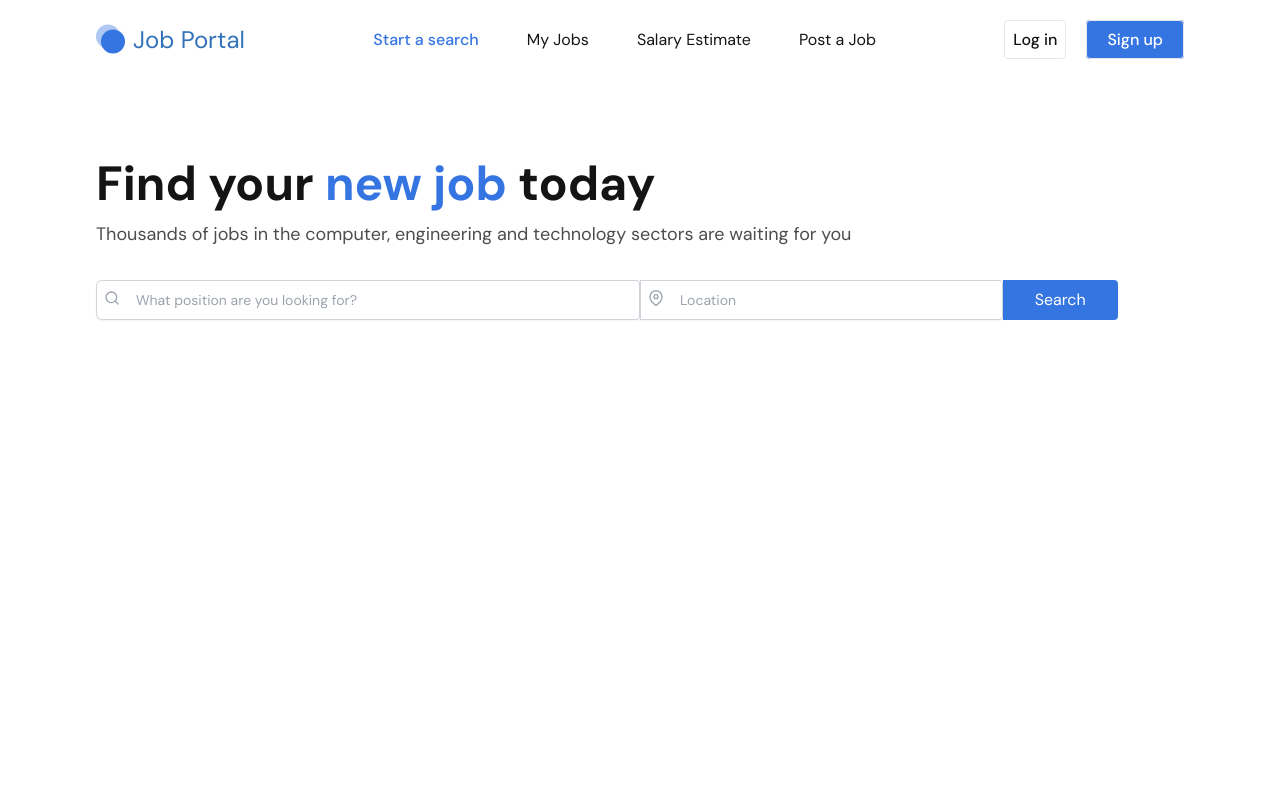
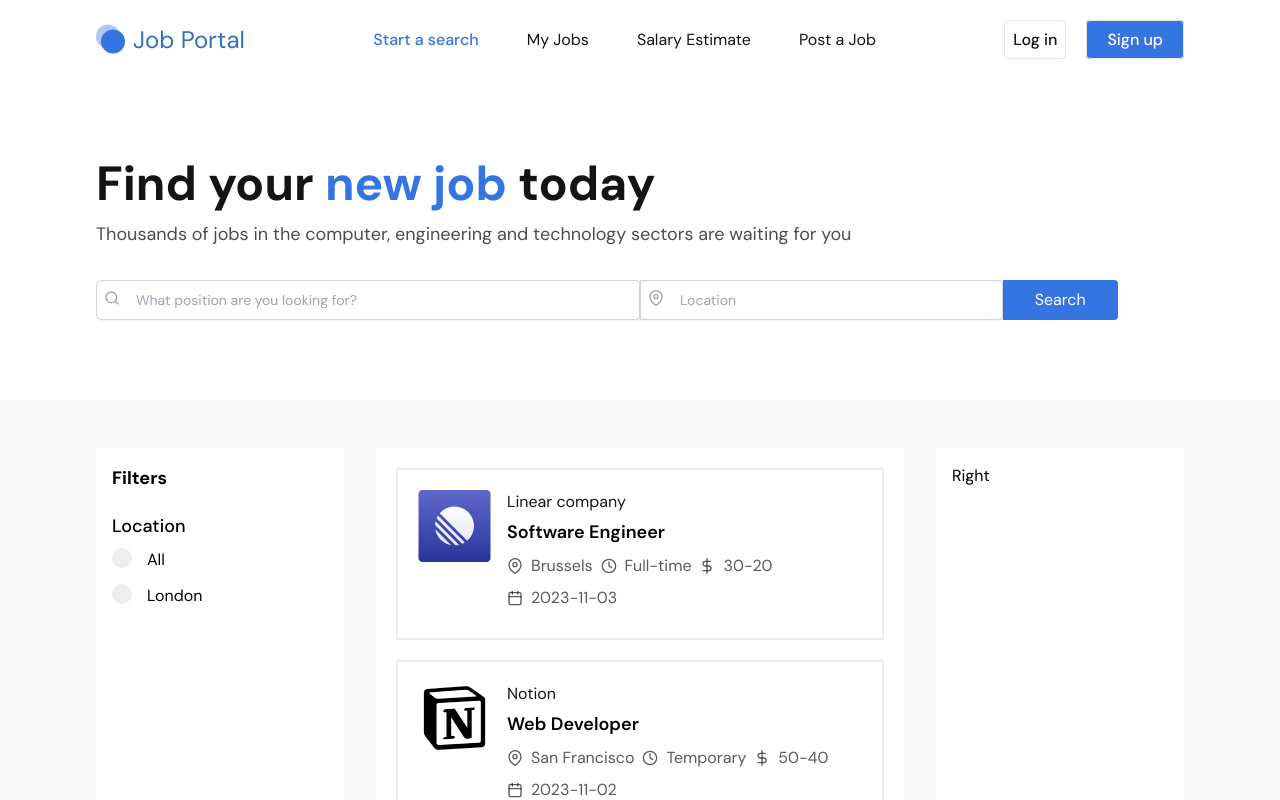
Before and after one commit to Unaisnml/Job-App, a React (Vite) app: page / in a window 1280 px wide. Shown: the top 800 px of the page. Built offline with nearby package versions, Linux system fonts and the light colour scheme.

Commit message:
cards fininshed

```diff
--- a/src/Pages/Home.jsx
+++ b/src/Pages/Home.jsx
@@ -1,6 +1,8 @@
 import { useEffect, useState } from "react"
 import Banner from "../components/Banner"
 import Card from "../components/Card"
+import Jobs from "./Jobs"
+import Sidebar from "../sidebar/Sidebar"
 
 const Home = () => {
   const [selectedCategory, setSeletedCategory] = useState(null)
@@ -60,6 +62,23 @@ const Home = () => {
   return (
     <div>
         <Banner query={query} handleInputChange={handleInputChange}/>
+    {/* main content */}
+        <div className="bg-[#FAFAFA] md:grid grid-cols-4 gap-8 lg:px-24 px-4 py-12">
+
+          {/* left side */}
+          <div className="bg-white p-4 rounded">
+            <Sidebar handleChange={handleChange} handleClick={handleClick}/>
+            </div>
+
+          {/* job cards */}
+          <div className="col-span-2 bg-white p4 rounded-sm">
+          <Jobs result = {result}/>
+          </div>
+
+          {/* right side */}
+          <div className="bg-white p-4 rounded">Right</div>
+
+        </div>
     </div>
   )
 }
--- /dev/null
+++ b/src/Pages/Jobs.jsx
@@ -0,0 +1,9 @@
+import React from 'react'
+
+const Jobs = ({result}) => {
+  return (
+    <div>{result}</div>
+  )
+}
+
+export default Jobs
--- a/src/components/Card.jsx
+++ b/src/components/Card.jsx
@@ -1,8 +1,30 @@
 import React from 'react'
+import { FiCalendar, FiClock, FiDollarSign, FiMapPin } from 'react-icons/fi';
+import {Link} from 'react-router-dom'
 
 const Card = ({data}) => {
+ const {companyName, jobTitle, companyLogo,maxPrice, minPrice,salaryType, jobLocation,postingDate, employmentType,description} =data;
   return (
-    <div>Card</div>
+
+    <section className='card'>
+      <Link to={"/"} className='flex gap-4 flex-col sm:flex-row items-start'>
+        <img src={companyLogo} alt="" />
+        <div >
+          <h4 className='text-primary mb-1'>{companyName}</h4>
+          <h3 className='text-lg font-semibold mb-2'>{jobTitle}</h3>
+
+          <div className='text-primary/70 text-base flex flex-wrap gap-2 mb-2'>
+            <span className='flex items-center gap-2'><FiMapPin/>{jobLocation}</span>
+            <span className='flex items-center gap-2'><FiClock/> {employmentType}</span>
+            <span className='flex items-center gap-2'><FiDollarSign/> {maxPrice}-{minPrice}</span>
+            <span className='flex items-center gap-2'><FiCalendar/> {postingDate}</span>
+
+
+
+          </div>
+        </div>
+      </Link>
+    </section>
   )
 }
 
--- /dev/null
+++ b/src/components/InputField.jsx
@@ -0,0 +1,12 @@
+import React from 'react'
+
+const InputField = ({handleChange, value, title, name}) => {
+  return (
+    <label className='sidebar-label-container'>
+    <input type="radio" name={name} value={value} onChange={handleChange} />
+    <span className='checkmark'></span>{title}
+</label>
+  )
+}
+
+export default InputField
--- /dev/null
+++ b/src/sidebar/Location.jsx
@@ -0,0 +1,21 @@
+import React from 'react'
+import InputField from '../components/InputField'
+
+const Location = ({handleChange}) => {
+  return (
+    <div>
+        <h4 className='text-lg font-medium mb-2'>Location</h4>
+
+        <div>
+            <label className='sidebar-label-container'>
+                <input type="radio" name='test' id='test' value="" onChange={handleChange} />
+                <span className='checkmark'></span>All
+            </label>
+
+            <InputField handleChange={handleChange} value="London" title="London" name="test" />
+        </div>
+    </div>
+  )
+}
+
+export default Location
--- /dev/null
+++ b/src/sidebar/Sidebar.jsx
@@ -0,0 +1,13 @@
+import React from 'react'
+import Location from './Location'
+
+const Sidebar = ({handleChange, handleClick}) => {
+  return (
+    <div className='space-y-5'>
+        <h1 className='text-lg font-bold mb-2'>Filters</h1>
+        <Location handleChange={handleChange}/>
+    </div>
+  )
+}
+
+export default Sidebar
```
Also changed, not shown: src/App.css (+7 -7 lines).
